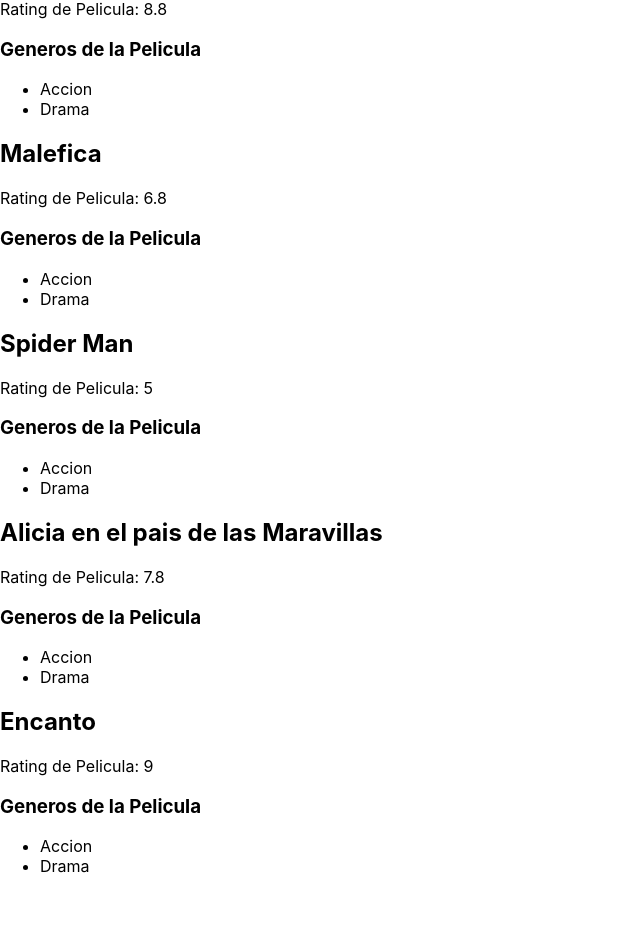
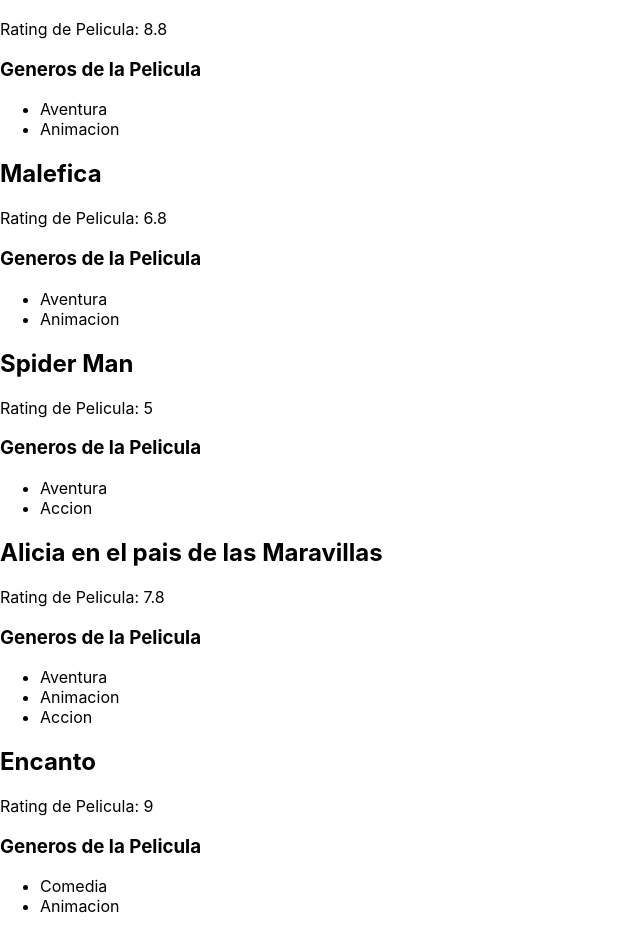
Before and after one commit to Gerarck2021/proyectoReact, a React (Create React App) app in the folder app-react/: page / in a window 1280 px wide. Shown: the part 1078-2010 px from the top of the page, without its empty margins (0-640 px from the left). Before the commit the page ends 1970 px from the top, so only its background shows below. Built offline with nearby package versions, Linux system fonts and the light colour scheme.

Commit message:
Se añaden las props en generos y valores al componente peliculas en TiraPeliculas.js

```diff
--- a/app-react/src/components/Peliculas.js
+++ b/app-react/src/components/Peliculas.js
@@ -3,14 +3,15 @@ import React from 'react';
 //componente que tiene titulo y rating
 function Pelicula(props) {
 
-    let generos = ["Accion", "Drama"];
     return(
         <div>
+            {/*Se colocan las props en titulo y rating para agregar datos en otros componentes*/}
             <h2 className="TituloPeli">{ props.titulo }</h2>
             <p>Rating de Pelicula: { props.rating }</p>
             <h3>Generos de la Pelicula</h3>
             <ul>
-                { generos.map( genero => <li>{ genero}</li>)}
+                {/*Se coloca props en generos y una key para que no tenga problemas de renderizar el <li>*/}
+                { props.generos.map( (genero, i) => <li key={i + "movie2022"}>{ genero}</li>)}
             </ul>
         </div>
     )
--- a/app-react/src/components/TiraPeliculas.js
+++ b/app-react/src/components/TiraPeliculas.js
@@ -4,11 +4,12 @@ import Pelicula from '../components/Peliculas';
 function TiraPeliculas() {
     return (
         <div>
-            <Pelicula rating="8.8" titulo="Toy Story"/>
-            <Pelicula rating="6.8" titulo="Malefica"/>
-            <Pelicula rating="5" titulo="Spider Man"/>
-            <Pelicula rating="7.8" titulo="Alicia en el pais de las Maravillas"/>
-            <Pelicula rating="9" titulo="Encanto"/>
+            {/*Se usan 5 veces el componente de pelicula y se le añaden valores a las propiedades*/}
+            <Pelicula generos = { ["Aventura", "Animacion"]} rating="8.8" titulo="Toy Story"/>
+            <Pelicula generos = { ["Aventura", "Animacion"]} rating="6.8" titulo="Malefica"/>
+            <Pelicula generos = { ["Aventura", "Accion"]} rating="5" titulo="Spider Man"/>
+            <Pelicula generos = { ["Aventura", "Animacion", "Accion"]}rating="7.8" titulo="Alicia en el pais de las Maravillas"/>
+            <Pelicula generos = { ["Comedia", "Animacion"]}rating="9" titulo="Encanto"/>
         </div>
     )
 }
```
